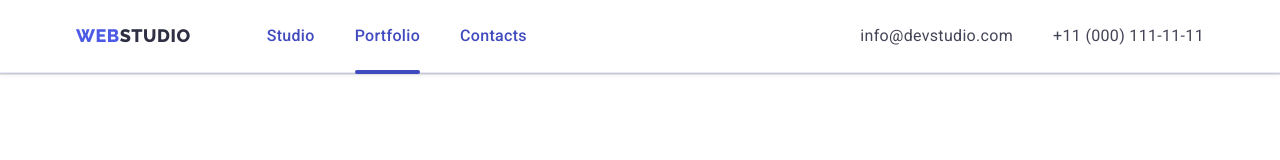
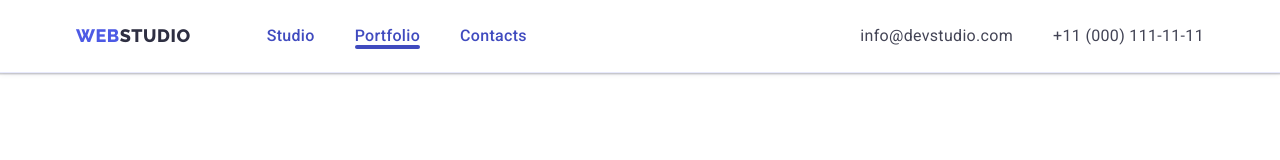
Before and after one commit to Borys-Grinberg/goit-markup-hw-04, a plain HTML site: page portfolio.html in a window 1280 px wide. Shown: the top 160 px of the page. Drawn offline with Linux system fonts and the light colour scheme.

Commit message:
Update styles.css

```diff
--- a/css/styles.css
+++ b/css/styles.css
@@ -135,6 +135,7 @@ transition: color 250ms cubic-bezier(0.4, 0, 0.2, 1);
 
 .menu-item {
     position: relative;
+
 }
 
 .underline::after {
@@ -143,7 +144,7 @@ transition: color 250ms cubic-bezier(0.4, 0, 0.2, 1);
     content: '';
     position: absolute;
     left: 0;
-    bottom: -26px;
+    bottom: -1px;
     width: 100%;
     height: 4px;
     border-radius: 2px;
```
